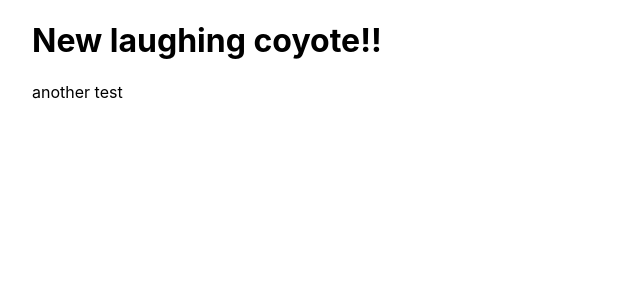
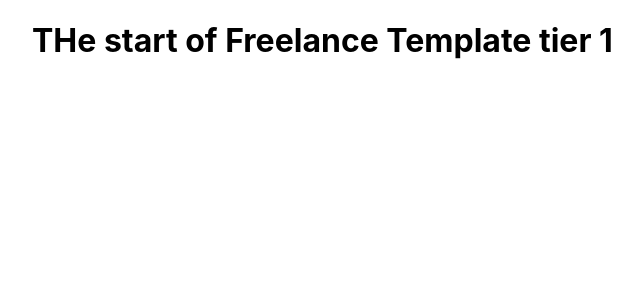
Before and after one commit to elsahv/FL-TEMPLATE-portfolio-singlePg, a Next.js app: page / in a window 1280 px wide. Shown: the top 300 px of the page, without its empty margins (0-642 px from the left). Built offline with nearby package versions, Linux system fonts and the light colour scheme.

Commit message:
vercel test

```diff
--- a/package.json
+++ b/package.json
@@ -13,6 +13,7 @@
     "eslint-config-next": "13.0.6",
     "next": "13.0.6",
     "react": "18.2.0",
-    "react-dom": "18.2.0"
+    "react-dom": "18.2.0",
+    "styled-components": "^5.3.6"
   }
 }
--- a/pages/index.js
+++ b/pages/index.js
@@ -6,12 +6,11 @@ export default function Home() {
   return (
     <div className={styles.container}>
       <Head>
-        <title>New laughing coyote</title>
+        <title>Freelance Template- Single Pg</title>
         <meta name="description" content="Generated by create next app" />
         <link rel="icon" href="/favicon.ico" />
       </Head>
-      <h1>New laughing coyote!!</h1>
-      <p>another test</p>
+      <h1>THe start of Freelance Template tier 1</h1>
     </div>
   );
 }
```
Also changed, not shown: 1 other file (tests, documents, lock files or other folders).
